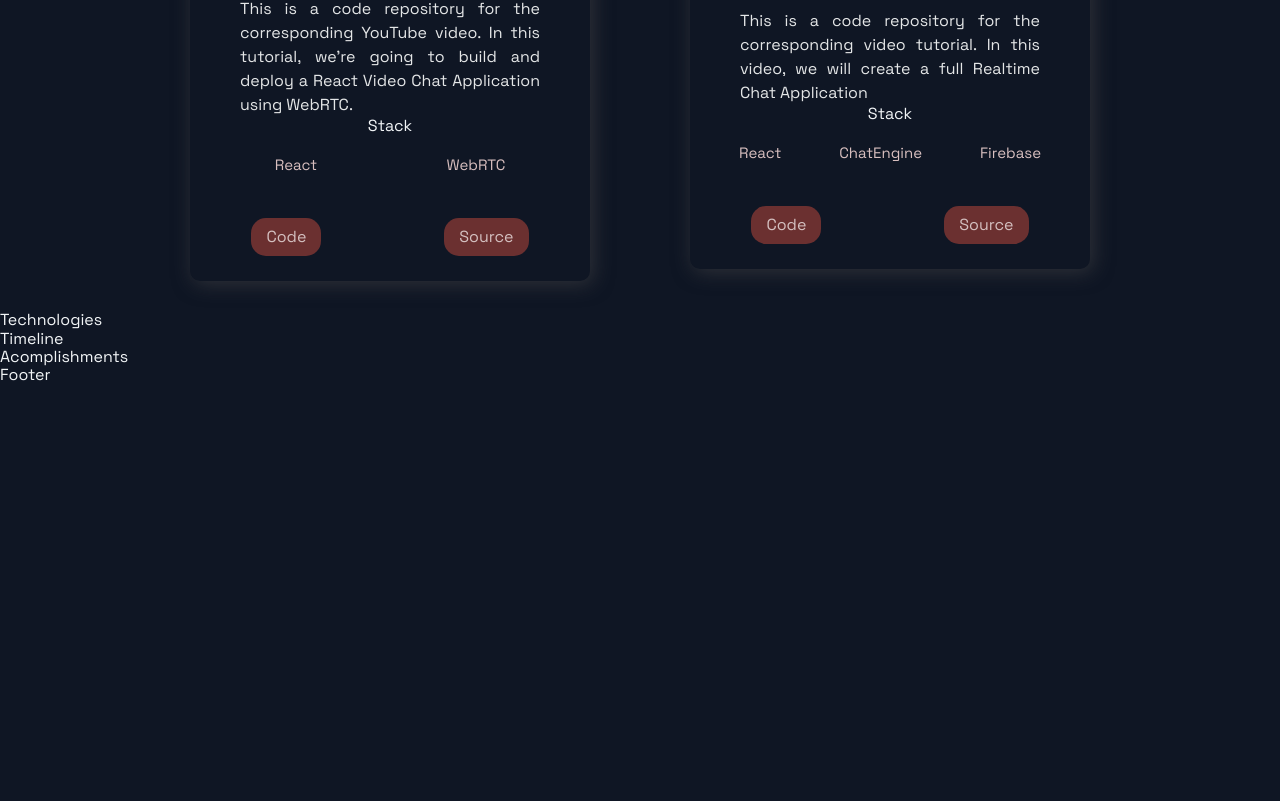
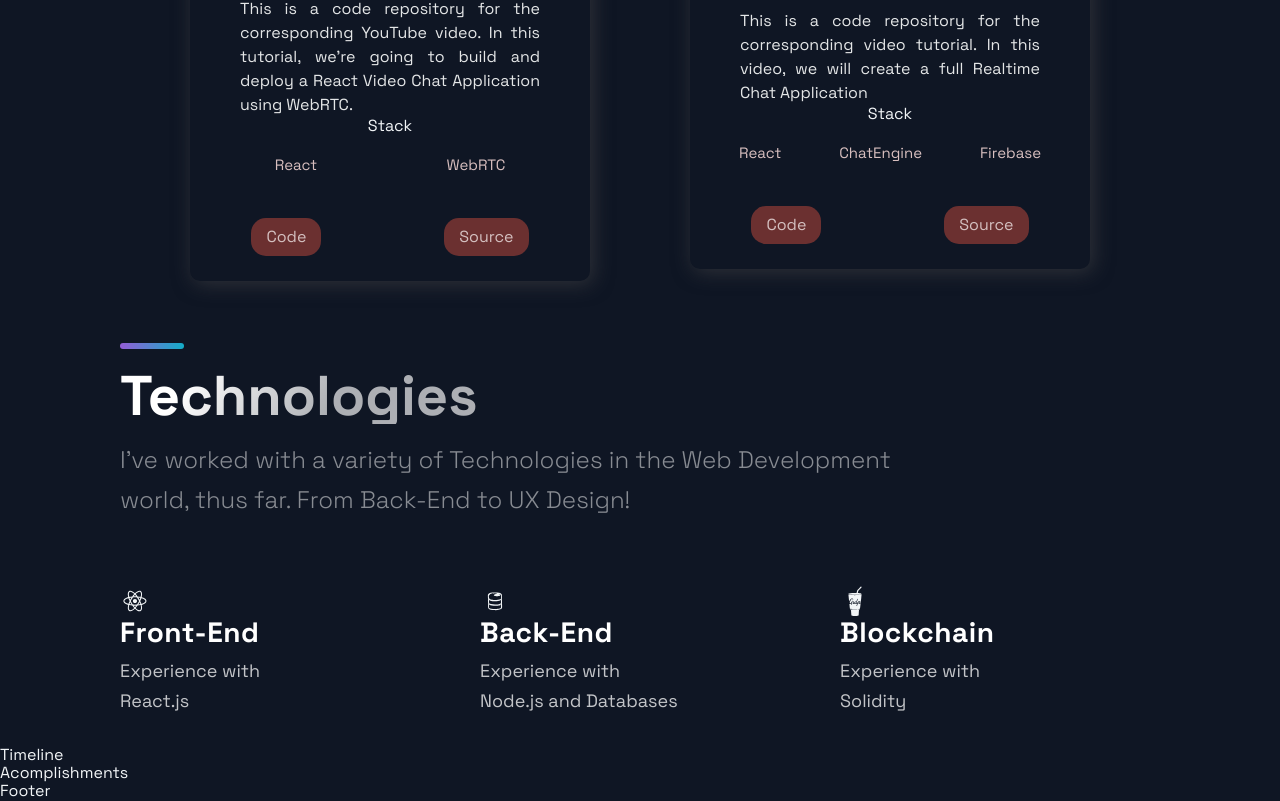
Before and after one commit to marioebros/portfolio-master, a Next.js app: page / in a window 1280 px wide. Shown: the part 1901-2702 px from the top of the page. Before the commit the page ends 2286 px from the top, so only its background shows below. Built offline with nearby package versions, Linux system fonts and the light colour scheme.

Commit message:
updated react di graphics

```diff
--- a/src/components/Technologies/Technologies.js
+++ b/src/components/Technologies/Technologies.js
@@ -1,12 +1,67 @@
-import React from 'react';
-import { DiFirebase, DiReact, DiZend } from 'react-icons/di';
-import { Section, SectionDivider, SectionText, SectionTitle } from '../../styles/GlobalComponents';
-import { List, ListContainer, ListItem, ListParagraph, ListTitle } from './TechnologiesStyles';
+import React from "react";
+import {
+  DiDigitalOcean,
+  DiFirebase,
+  DiGulp,
+  DiReact,
+  DiZend,
+} from "react-icons/di";
+import {
+  Section,
+  SectionDivider,
+  SectionText,
+  SectionTitle,
+} from "../../styles/GlobalComponents";
+import {
+  List,
+  ListContainer,
+  ListItem,
+  ListParagraph,
+  ListTitle,
+} from "./TechnologiesStyles";
 
-const Technologies = () =>  (
-  <div>
-    Technologies
-  </div>
+const Technologies = () => (
+  <Section id="tech">
+    <SectionDivider />
+    <br />
+    <SectionTitle>Technologies</SectionTitle>
+    <SectionText>
+      I've worked with a variety of Technologies in the Web Development world,
+      thus far. From Back-End to UX Design!
+    </SectionText>
+    <List>
+      <ListItem>
+        <DiReact size="3rem" />
+        <ListContainer>
+          <ListTitle>Front-End</ListTitle>
+          <ListParagraph>
+            Experience with <br />
+            React.js
+          </ListParagraph>
+        </ListContainer>
+      </ListItem>
+      <ListItem>
+        <DiFirebase size="3rem" />
+        <ListContainer>
+          <ListTitle>Back-End</ListTitle>
+          <ListParagraph>
+            Experience with <br />
+            Node.js and Databases
+          </ListParagraph>
+        </ListContainer>
+      </ListItem>
+      <ListItem>
+        <DiGulp size="3rem" />
+        <ListContainer>
+          <ListTitle>Blockchain</ListTitle>
+          <ListParagraph>
+            Experience with <br />
+            Solidity
+          </ListParagraph>
+        </ListContainer>
+      </ListItem>
+    </List>
+  </Section>
 );
 
 export default Technologies;
```
